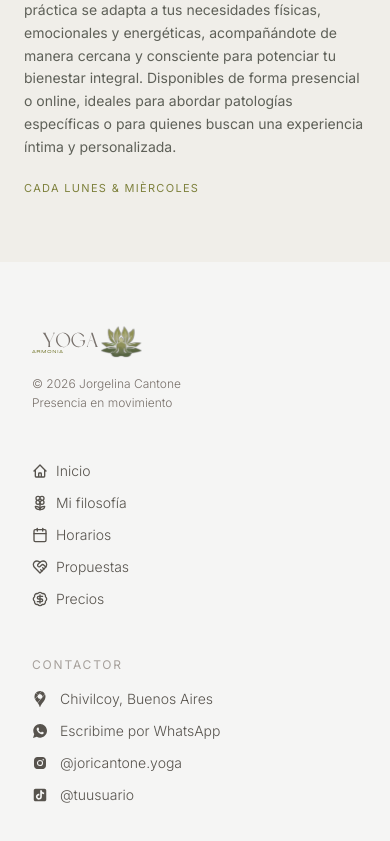
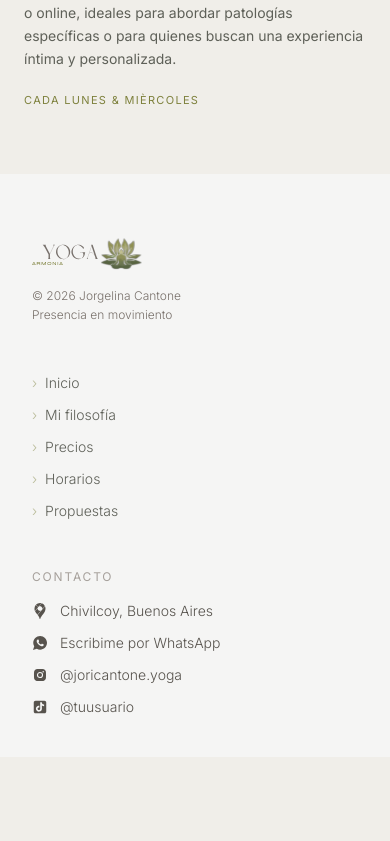
Before and after one commit to laupommares/yoga-app-next, a Next.js app: page / in a window 390 px wide. Shown: the part 6215-7056 px from the top of the page. After the commit the page ends 6972 px from the top, so only its background shows below. Built offline with nearby package versions, Linux system fonts and the light colour scheme.

Commit message:
General custom and fixes

```diff
--- a/src/app/components/Footer.tsx
+++ b/src/app/components/Footer.tsx
@@ -20,7 +20,7 @@ export default function Footer() {
             <Image src="/logo.svg"
               alt="Yoga con Jori"
               width={110}
-              height={32}/>
+              height={32} />
 
             <p className="text-xs text-stone-500 font-light leading-relaxed max-w-55">
               © 2026 Jorgelina Cantone <br />
@@ -29,49 +29,36 @@ export default function Footer() {
           </div>
 
           <div className="flex flex-col gap-4">
-            <ul className="space-y-3 text-sm text-stone-600 font-light">
+            <ul className="space-y-3 text-sm text-text-secondary font-light">
 
-              <li>
-                <a href="#home" className="flex items-center gap-2 hover:text-primary transition">
-                  <HiOutlineHome className="w-4 h-4" />
-                  <span>Inicio</span>
-                </a>
-              </li>
+              {[
+                { href: "#home", label: "Inicio" },
+                { href: "#about", label: "Mi filosofía" },
+                { href: "#booking", label: "Precios" },
+                { href: "#schedule", label: "Horarios" },
+                { href: "#practices", label: "Propuestas" },
+              ].map((item) => (
+                <li key={item.href} className="group">
+                  <a href={item.href}
+                    className="flex items-center gap-2 transition hover:text-primary">
+                    <span className="text-primary/50 transition-transform duration-300 group-hover:translate-x-1">
+                      ›
+                    </span>
 
-              <li>
-                <a href="#about" className="flex items-center gap-2 hover:text-primary transition">
-                  <LuFlower2 className="w-4 h-4" />
-                  <span>Mi filosofía</span>
-                </a>
-              </li>
-
-              <li>
-                <a href="#schedule" className="flex items-center gap-2 hover:text-primary transition">
-                  <LuCalendar className="w-4 h-4" />
-                  <span>Horarios</span>
-                </a>
-              </li>
-
-              <li>
-                <a href="#practices" className="flex items-center gap-2 hover:text-primary transition">
-                  <LuHeartHandshake className="w-4 h-4" />
-                  <span>Propuestas</span>
-                </a>
-              </li>
-
-              <li>
-                <a href="#booking" className="flex items-center gap-2 hover:text-primary transition">
-                  <LuBadgeDollarSign className="w-4 h-4" />
-                  <span>Precios</span>
-                </a>
-              </li>
+                    <span className="relative">
+                      {item.label}
+                      <span className="absolute left-0 -bottom-1 w-0 h-px bg-primary transition-all duration-300 group-hover:w-full"></span>
+                    </span>
+                  </a>
+                </li>
+              ))}
 
             </ul>
           </div>
 
           <div className="flex flex-col gap-4">
             <h4 className="text-xs uppercase tracking-[0.15em] text-stone-400">
-              ContactoR
+              Contacto
             </h4>
 
             <ul className="space-y-3 text-sm text-stone-600 font-light">
--- a/src/app/components/HeroSection.tsx
+++ b/src/app/components/HeroSection.tsx
@@ -1,6 +1,6 @@
 export default function HeroSection() {
     return (
-      <section id="home" className="relative mb-32 flex min-h-[90vh] flex-col justify-center overflow-hidden px-8 md:px-24">
+      <section id="home" className="relative mb-16 flex min-h-[90vh] flex-col justify-center overflow-hidden px-8 md:px-24">
         <div className="grid h-full grid-cols-12 items-center gap-4">
           <div className="relative z-10 col-span-12 md:col-span-8 md:translate-x-110">
             <img src="https://lh3.googleusercontent.com/aida-public/AB6AXuAAvNCcNSVW4W3gj-IP-PaX66C39pvtyMoo-NYyep6pImVDzPV1IieayG2y7SaBul3wMj7RPWOmNNwR3GGZjSEJNjHy5HM6PVkDIu--h80tVvqcNEkV-6gwZXRD1LU13BvIIscBKGVDS7v_hoYiQhq7jnuuELPxndddPnPY-wKUDEDclTjloHun4DILnPyXsNF4vdnl8r2gsJBcKsUZjE3pi3oraC9W841Nt2g7WVDjgl5hkTur8eoqISgZ6dYt92cGevVQjfQogJE"
--- a/src/app/components/Navbar.tsx
+++ b/src/app/components/Navbar.tsx
@@ -19,6 +19,10 @@ export default function Navbar() {
             href="#about">
             Mi filosofía
           </a>
+          <a className="text-xs tracking-[0.12em] text-text-muted hover:text-earth hover:font-medium hover:border-b hover:border-primary/30"
+            href="#booking">
+            Precios
+          </a>
           <a className="text-xs tracking-[0.12em] transition-colors text-text-muted hover:text-earth hover:font-medium hover:border-b hover:border-primary/30"
             href="#schedule">
             Horarios
@@ -26,10 +30,6 @@ export default function Navbar() {
           <a className="text-xs tracking-[0.12em] text-text-muted hover:text-earth hover:font-medium hover:border-b hover:border-primary/30"
             href="#practices">
             Propuestas
-          </a>
-          <a className="text-xs tracking-[0.12em] text-text-muted hover:text-earth hover:font-medium hover:border-b hover:border-primary/30"
-            href="#booking">
-            Precios
           </a>
         </div>
 
--- a/src/app/page.tsx
+++ b/src/app/page.tsx
@@ -13,7 +13,7 @@ export default function HomePage() {
   return (
     <>
       <Navbar />
-      <main className="pt-24">
+      <main className="pt-18">
         <HeroSection />
         <AboutSection />
         <BookingSection />
```
